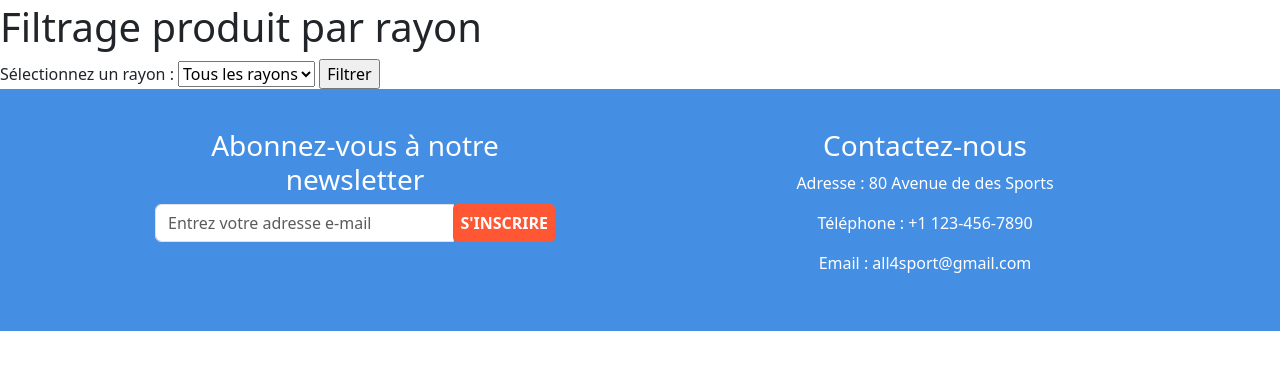
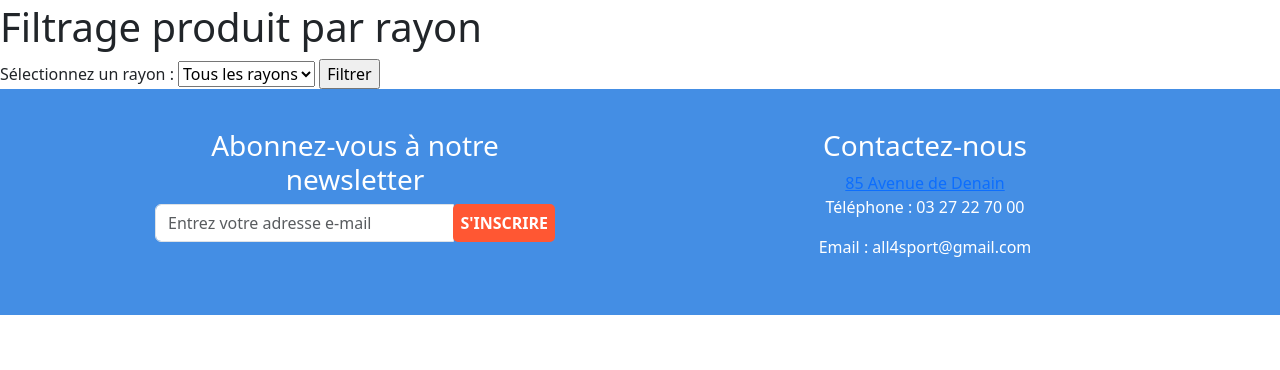
Before and after one commit to oriswalft/Projet-AP3, a Symfony app: template templates/filtre.html.twig in a window 1280 px wide. Shown: the part 198-568 px from the top of the page. Run offline with Twig, Linux system fonts and the light colour scheme; the template is opened without the code that fills it, so the values that code supplies are empty; some libraries are stand-ins or nearby versions.

Commit message:
Actualisation de la page

```diff
--- a/templates/base.html.twig
+++ b/templates/base.html.twig
@@ -79,8 +79,9 @@
                 <div class="col-md-6">
                     <div class="contact">
                         <h3>Contactez-nous</h3>
-                        <p>Adresse : 80 Avenue de des Sports</p>
-                        <p>Téléphone : +1 123-456-7890</p>
+                        <a href="https://www.google.com/maps/place/85+Av.+de+Denain,+59300+Valenciennes/@50.3543494,3.4995157,17z/data=!3m1!4b1!4m6!3m5!1s0x47c2ec4b08b7d9df:0x9e3e3453d92c2b80!8m2!3d50.3543494!4d3.4995157!16s%2Fg%2F11c0y1hvg0?entry=ttu"
+                        target="_blank">85 Avenue de Denain</a>
+                        <p>Téléphone : 03 27 22 70 00</p>
                         <p>Email : all4sport@gmail.com</p>
                     </div>
                 </div>
```
